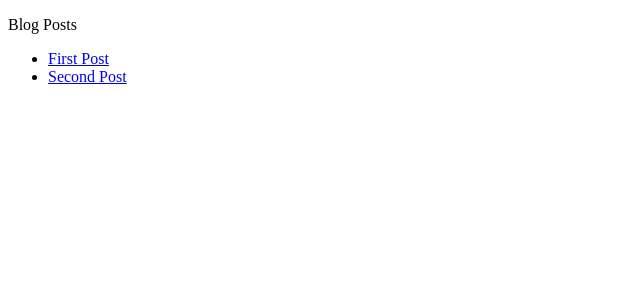
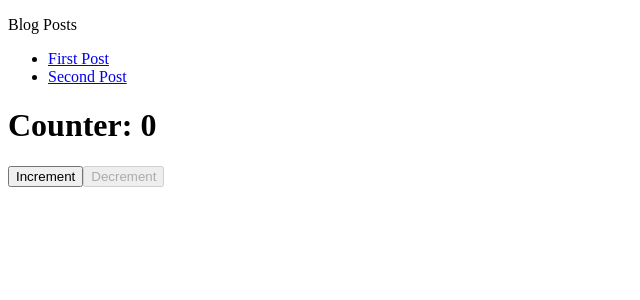
Before and after one commit to dikshalalit/delente_assignment, a Next.js app: page / in a window 1280 px wide. Shown: the top 300 px of the page, without its empty margins (0-640 px from the left). Built offline with nearby package versions, Linux system fonts and the light colour scheme.

Commit message:
counter component

```diff
--- /dev/null
+++ b/pages/component/counter/index.js
@@ -0,0 +1,23 @@
+import { useState } from "react";
+
+export default function Counter() {
+  const [count, setCount] = useState(0);
+
+  const handleIncrement = () => {
+    setCount((prevCount) => prevCount + 1);
+  };
+
+  const handleDecrement = () => {
+    setCount((prevCount) => prevCount - 1);
+  };
+
+  return (
+    <div>
+      <h1>Counter: {count}</h1>
+      <button onClick={handleIncrement}>Increment</button>
+      <button onClick={handleDecrement} disabled={count <= 0}>
+        Decrement
+      </button>
+    </div>
+  );
+}
--- a/pages/index.js
+++ b/pages/index.js
@@ -1,5 +1,6 @@
 import Link from "next/link";
 import postsData from "./data/posts.json";
+import Counter from "./component/counter";
 
 export default function Home() {
   return (
@@ -12,6 +13,8 @@ export default function Home() {
           </li>
         ))}
       </ul>
+
+      <Counter />
     </div>
   );
 }
```
